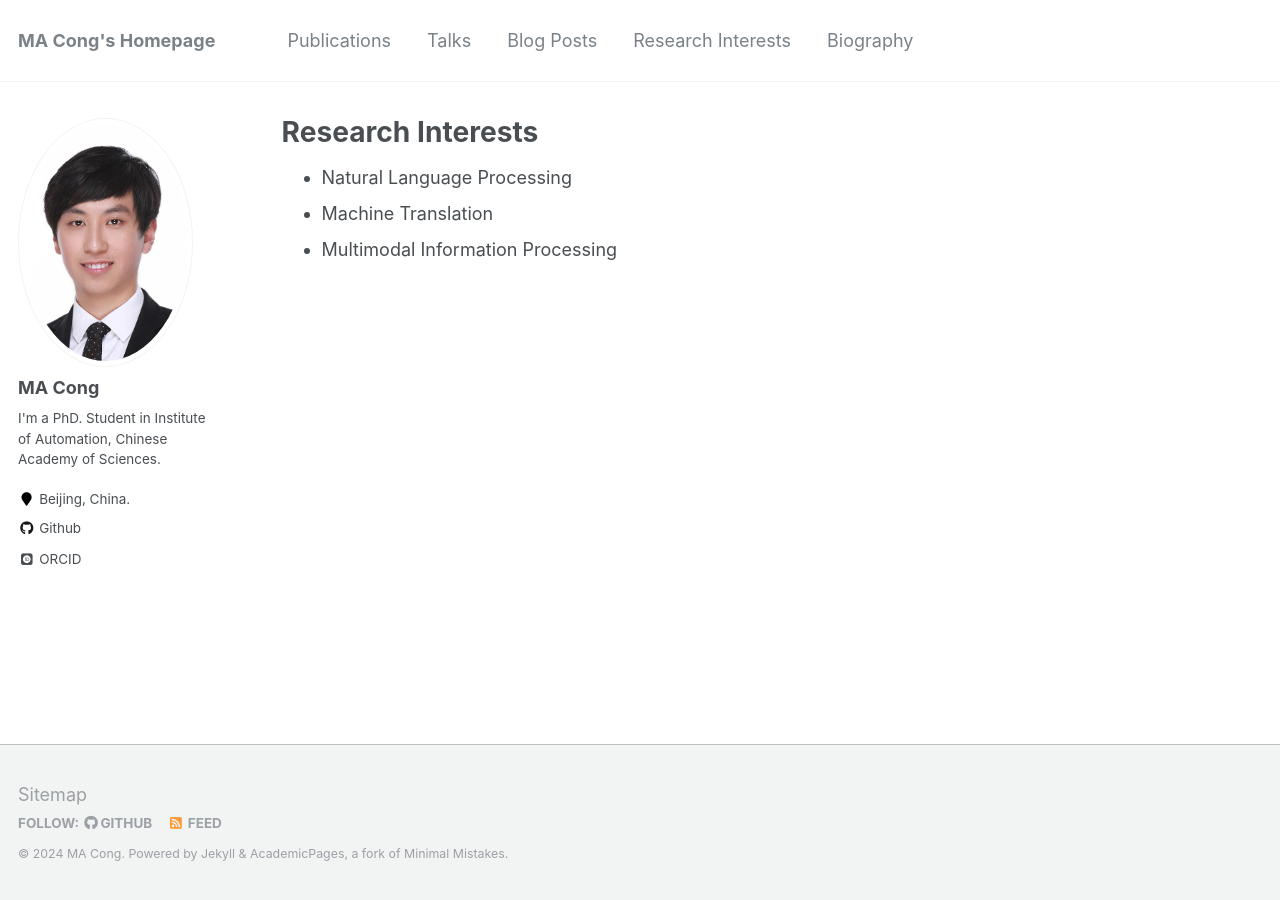
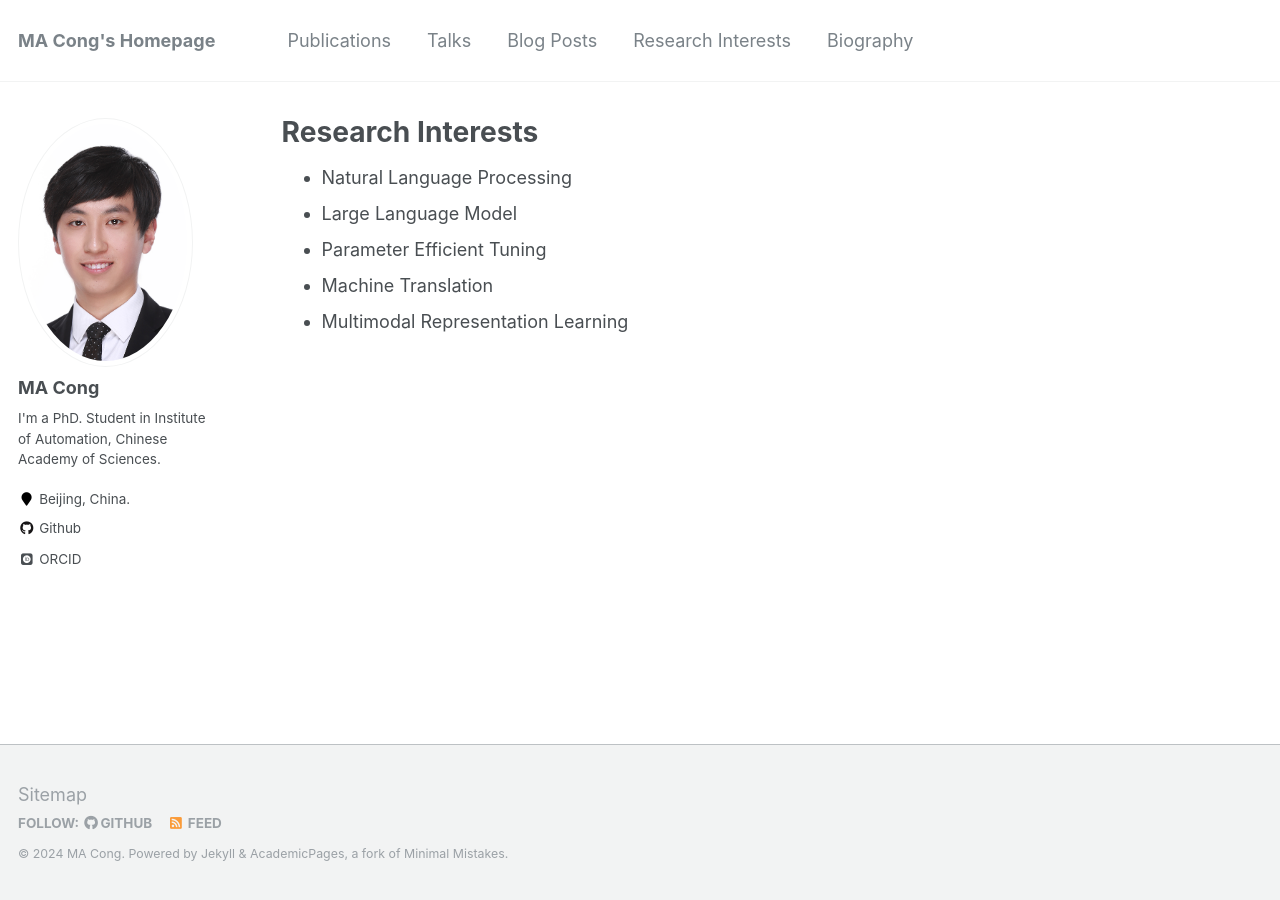
Before and after one commit to EriCongMa/ericongma.github.io, a Jekyll site: the page built from _pages/research.md, in a window 1280 px wide. Built offline with Jekyll 4.4.1, drawn with Linux system fonts in a browser that asks for light colours; some web fonts are replaced.

Commit message:
macong:2024-02-01_16:59:34

```diff
--- a/_pages/research.md
+++ b/_pages/research.md
@@ -8,5 +8,7 @@ author_profile: true
 {% include base_path %}
 
 * Natural Language Processing
+* Large Language Model
+* Parameter Efficient Tuning
 * Machine Translation
-* Multimodal Information Processing
+* Multimodal Representation Learning
```
Also changed, not shown: 1 other file.
